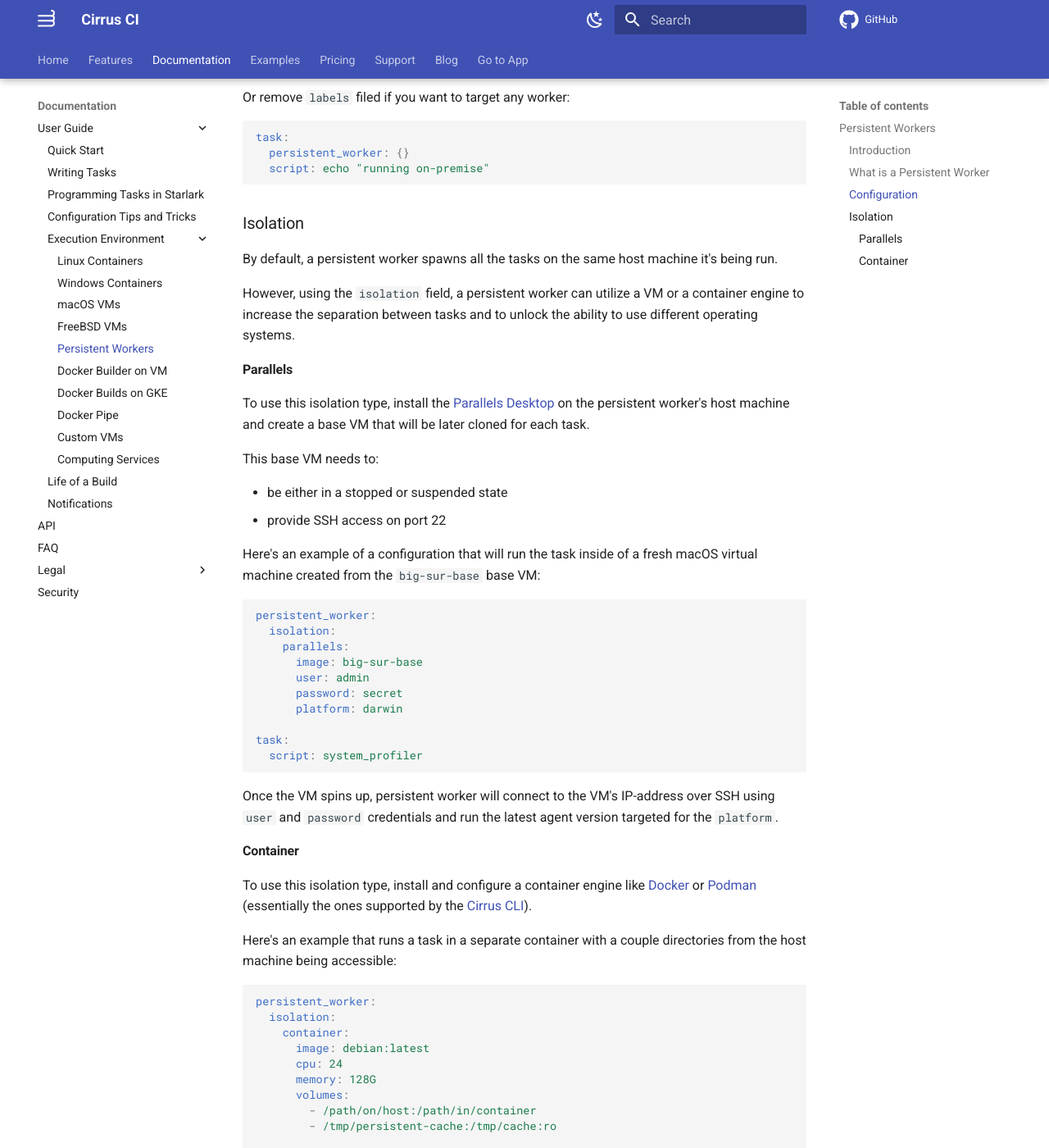
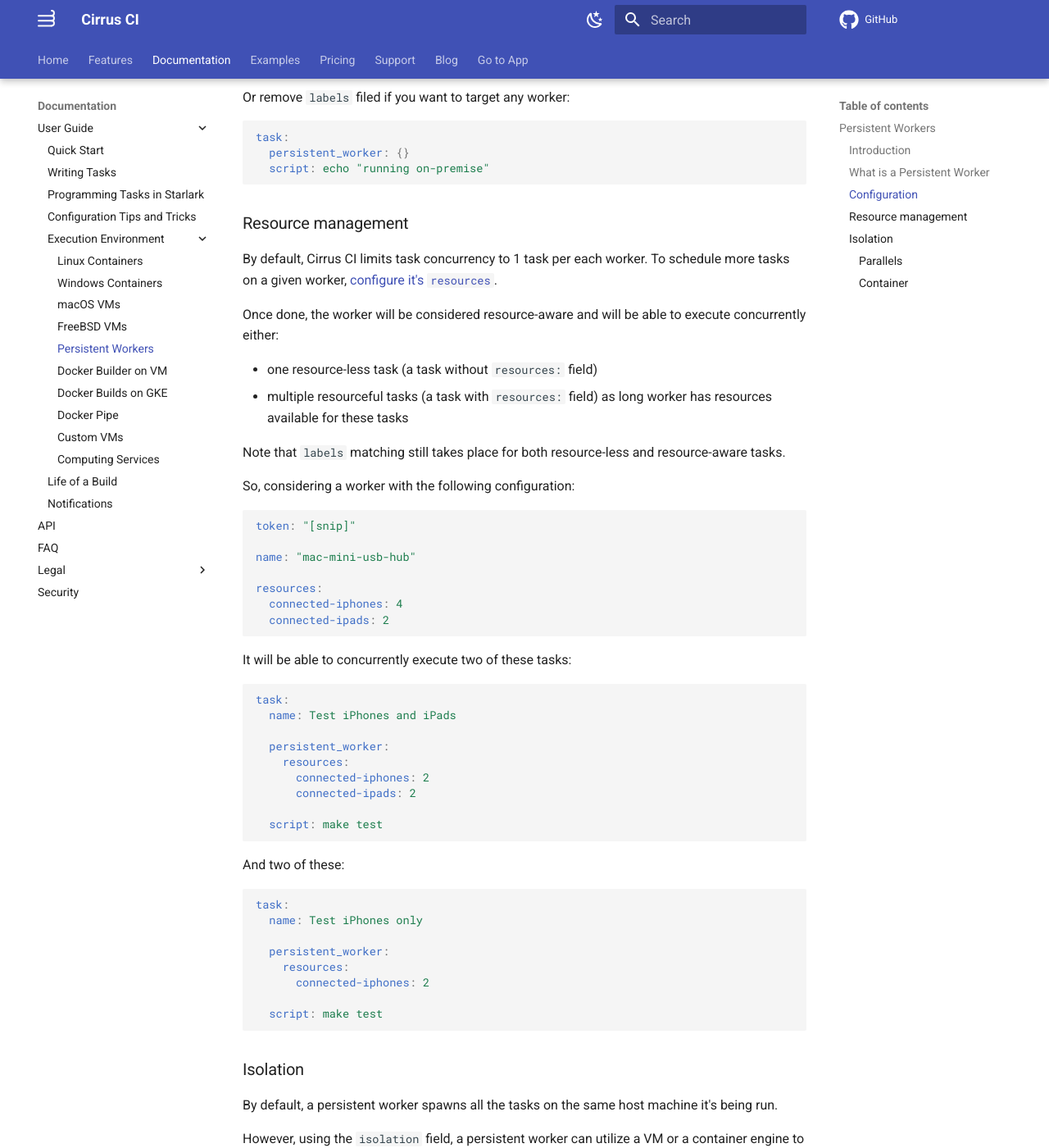
Before and after one commit to cirruslabs/cirrus-ci-docs, an MkDocs documentation site: the page built from docs/guide/persistent-workers.md, in a window 1280 px wide and 1400 px high, scrolled down 1686 px. Shown: the whole window at 82% size. Built offline with MkDocs 1.6.1 and Material for MkDocs 9.7.7, drawn with Linux system fonts in a browser that asks for light colours; comment, search, counter and statistics services are not loaded.

Commit message:
Document Persistent Workers resource management (#1017)

````diff
--- a/docs/guide/persistent-workers.md
+++ b/docs/guide/persistent-workers.md
@@ -52,6 +52,56 @@ task:
   script: echo "running on-premise"
 ```
 
+### Resource management
+
+By default, Cirrus CI limits task concurrency to 1 task per each worker. To schedule more tasks on a given worker, [configure it's `resources`](https://github.com/cirruslabs/cirrus-cli/blob/master/PERSISTENT-WORKERS.md#resource-management).
+
+Once done, the worker will be considered resource-aware and will be able to execute concurrently either:
+
+* one resource-less task (a task without `resources:` field)
+* multiple resourceful tasks (a task with `resources:` field) as long worker has resources available for these tasks
+
+Note that `labels` matching still takes place for both resource-less and resource-aware tasks.
+
+So, considering a worker with the following configuration:
+
+```yaml
+token: "[snip]"
+
+name: "mac-mini-usb-hub"
+
+resources:
+  connected-iphones: 4
+  connected-ipads: 2
+```
+
+It will be able to concurrently execute two of these tasks:
+
+```yaml
+task:
+  name: Test iPhones and iPads
+
+  persistent_worker:
+    resources:
+      connected-iphones: 2
+      connected-ipads: 2
+
+  script: make test
+```
+
+And two of these:
+
+```yaml
+task:
+  name: Test iPhones only
+
+  persistent_worker:
+    resources:
+      connected-iphones: 2
+
+  script: make test
+```
+
 ### Isolation
 
 By default, a persistent worker spawns all the tasks on the same host machine it's being run.
````
